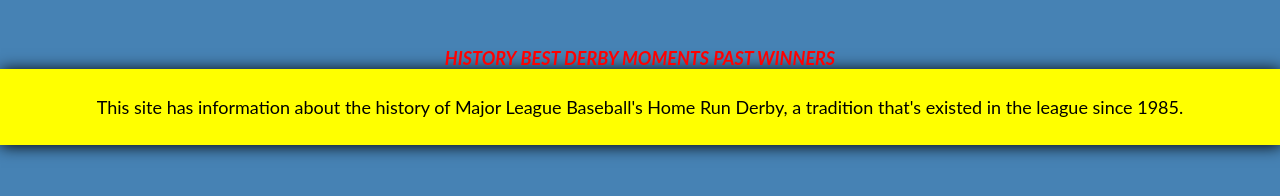
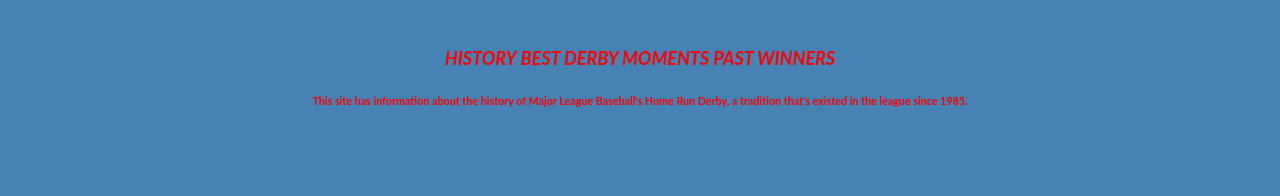
Before and after one commit to J4502-SS21/Home-Run-Derby-Broshek, a plain HTML site: page index.html in a window 1280 px wide. Shown: the part 578-774 px from the top of the page. Drawn offline with Linux system fonts and the light colour scheme.

Commit message:
Added h6

```diff
--- a/index.html
+++ b/index.html
@@ -23,11 +23,8 @@
   <a href="moments.html">Best Derby Moments</a>
   <a href="winners.html">Past Winners</a>
 
+  <h6>This site has information about the history of Major League Baseball's Home Run Derby, a tradition that's existed in the league since 1985.</h6>
 
 </body>
 
-<section>
-   <p>This site has information about the history of Major League Baseball's Home Run Derby, a tradition that's existed in the league since 1985.</p>
-</section>
-
 </html>
```
